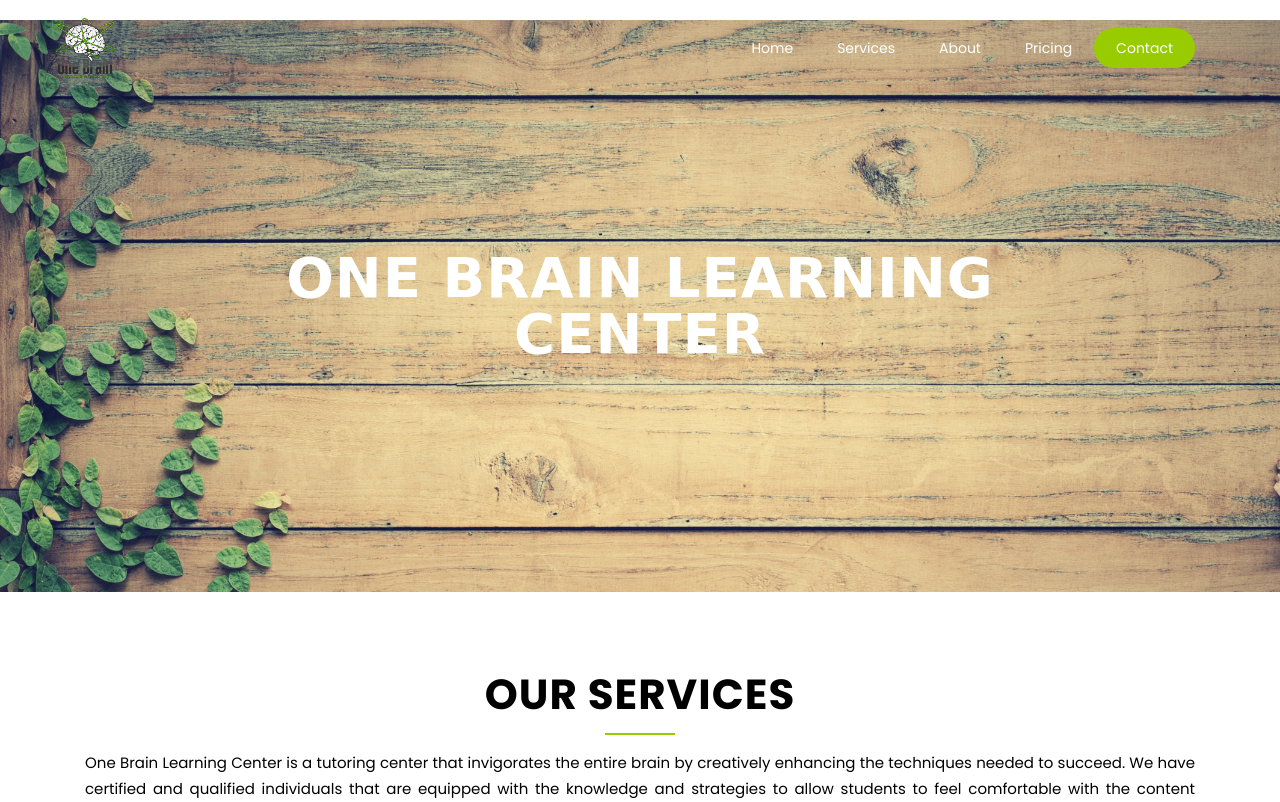
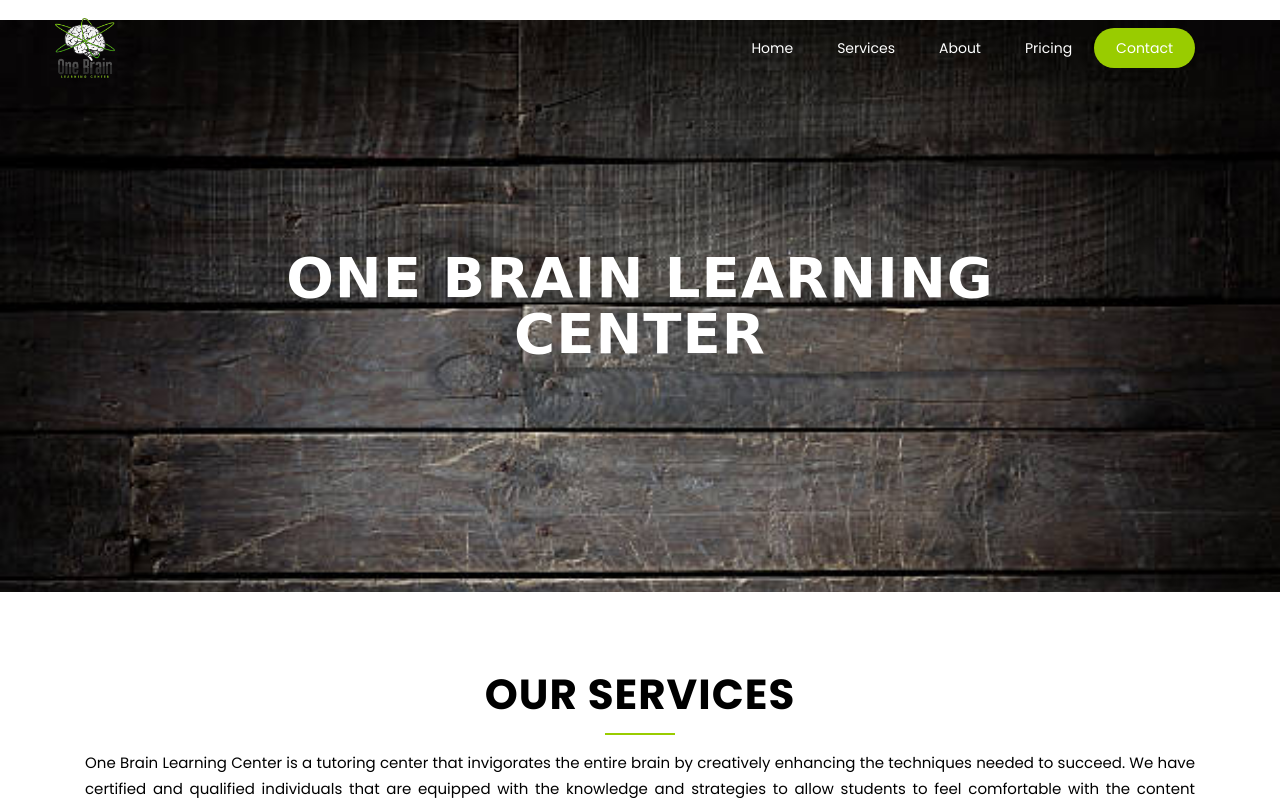
Before and after one commit to Skylarann725/OneBrainTemplate, a PHP site: page / in a window 1280 px wide. Shown: the top 802 px of the page. Run offline with PHP 8.4, Linux system fonts and the light colour scheme; some web fonts are replaced.

Commit message:
changed pics

```diff
--- a/css/main.css
+++ b/css/main.css
@@ -481,7 +481,7 @@
    ========================================================================== */
 
 #hero-area {
-    background: url(../img/wood.jpg) fixed no-repeat;
+    background: url(../img/blackwood.jpg) fixed no-repeat;
     background-size: cover;
     color: #fff;
     overflow: hidden;
```
